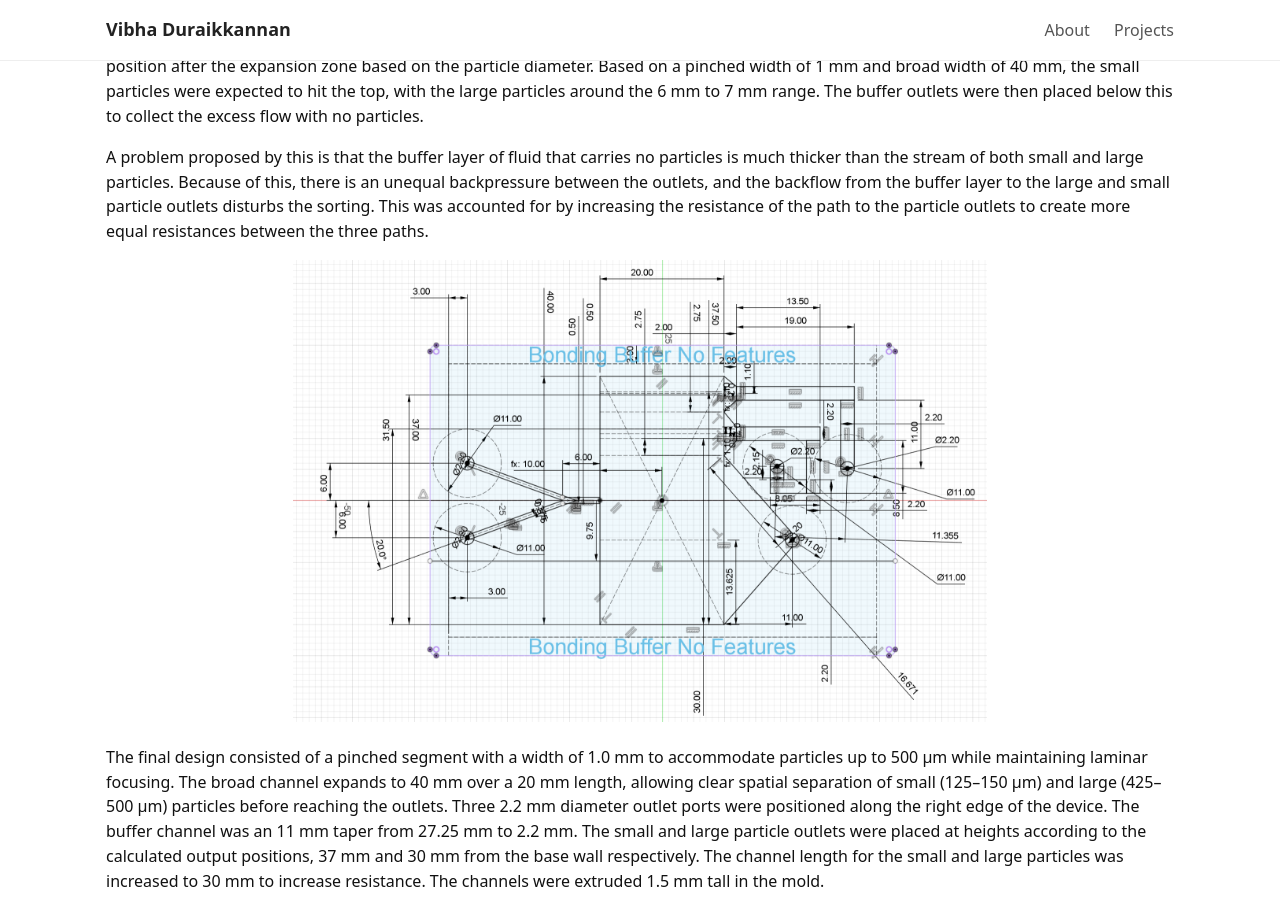
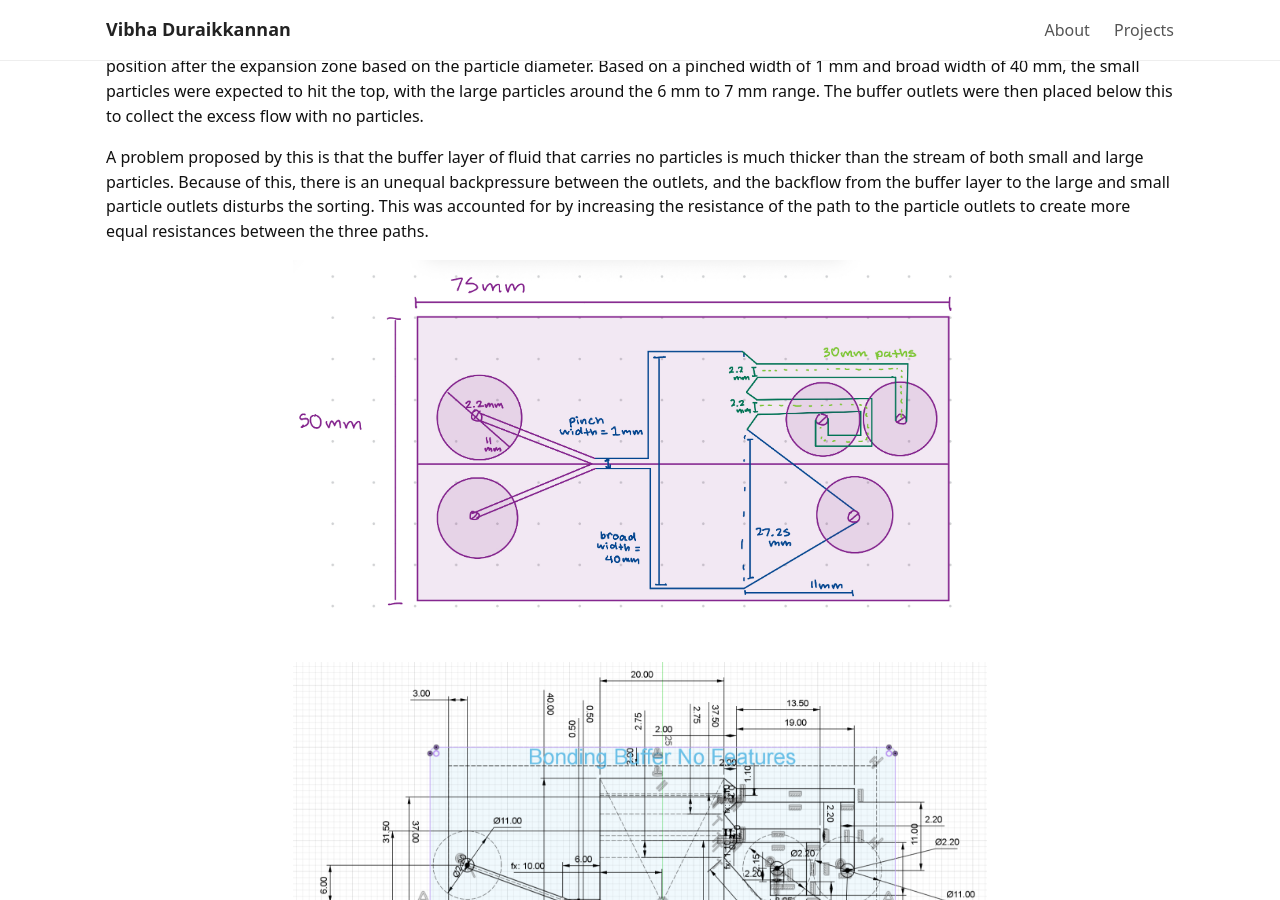
Before and after one commit to vibs-27/vibhadurai.github.io, a Jekyll site: the page built from _projects/2025-03-pinch-flow-fractionation.md, in a window 1280 px wide and 900 px high, scrolled down 1403 px. Built offline with Jekyll 4.4.1, drawn with Linux system fonts in a browser that asks for light colours; grey boxes are pictures that could not be loaded.

Commit message:
Update design details and include images in documentation
Added images and detailed design specifications for the pinch flow fractionation project.

```diff
--- a/_projects/2025-03-pinch-flow-fractionation.md
+++ b/_projects/2025-03-pinch-flow-fractionation.md
@@ -28,6 +28,10 @@ A symmetric approach was taken to simplify the logic behind balancing the flow,
 The outlet boundaries for small and large particles and buffer flow were based on the PFF equation, which calculates the expected vertical position after the expansion zone based on the particle diameter. Based on a pinched width of 1 mm and broad width of 40 mm, the small particles were expected to hit the top, with the large particles around the 6 mm to 7 mm range. The buffer outlets were then placed below this to collect the excess flow with no particles.
 
 A problem proposed by this is that the buffer layer of fluid that carries no particles is much thicker than the stream of both small and large particles. Because of this, there is an unequal backpressure between the outlets, and the backflow from the buffer layer to the large and small particle outlets disturbs the sorting. This was accounted for by increasing the resistance of the path to the particle outlets to create more equal resistances between the three paths.
+
+<p align="center">
+  <img src="{{ '/docs/assets/Image.jpeg' | relative_url }}" width="65%">
+</p>
 
 <p align="center">
   <img src="{{ '/docs/assets/SketchDimensions.png' | relative_url }}" width="65%">
```
